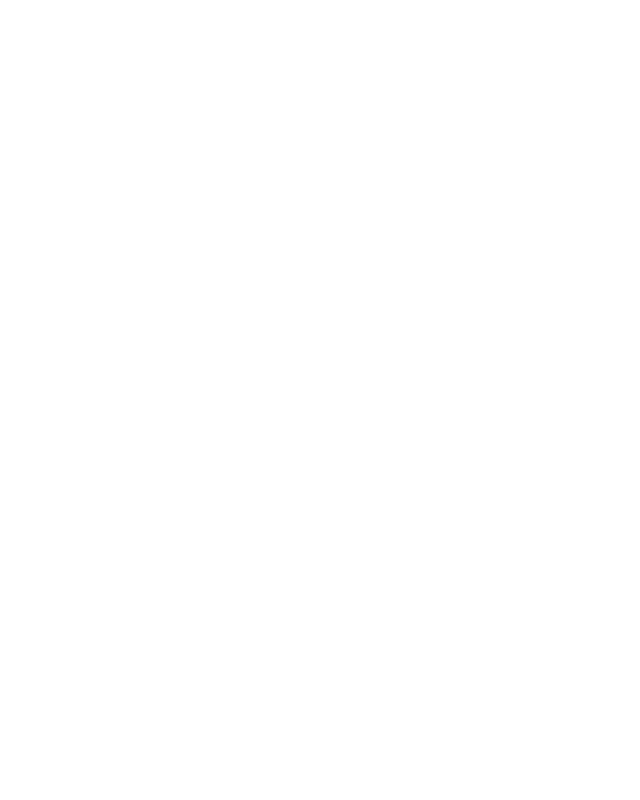
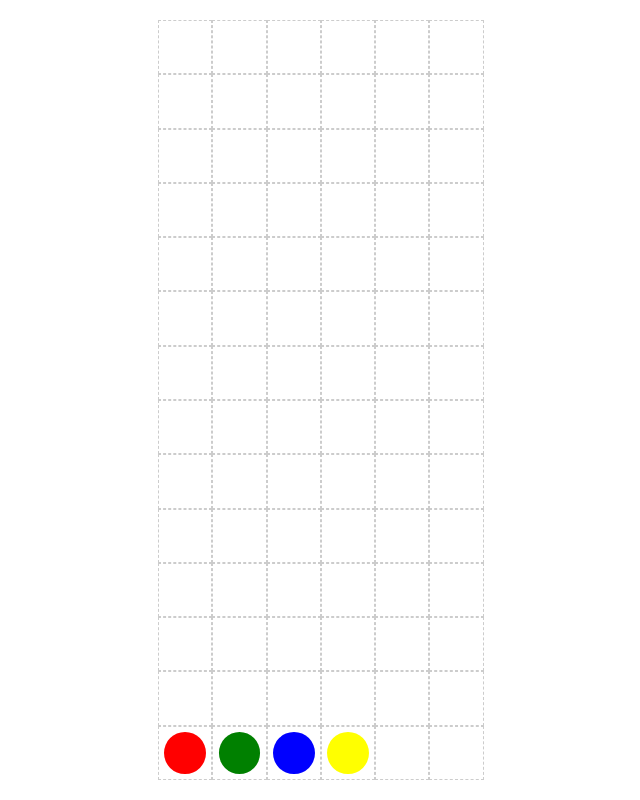
Before and after one commit to tekuteku-ploddingly/puyo-simulator, a Vue app: page / in a window 1280 px wide. Shown: the whole page, without its empty margins (482-1122 px from the left). Built offline with nearby package versions, Linux system fonts and the light colour scheme.

Commit message:
grid にぷよを描画

```diff
--- a/src/App.vue
+++ b/src/App.vue
@@ -1,9 +1,43 @@
-<script setup lang="ts"></script>
+<script setup lang="ts">
+import FieldView from './components/FieldView.vue'
+
+// One Based Index で列数と行数を指定
+const xColumn = 6 // 6列
+const yRow = 14 // 14行
+
+// ONE Based Index で puyo の位置を指定
+const puyo = [
+  { color: 'red', x: 1, y: 1 },
+  { color: 'green', x: 2, y: 1 },
+  { color: 'blue', x: 3, y: 1 },
+  { color: 'yellow', x: 4, y: 1 },
+]
+</script>
 
 <template>
   <header></header>
 
-  <main></main>
+  <main>
+    <FieldView
+      :puyo="puyo"
+      :xColumn="xColumn"
+      :yRow="yRow"
+      :style="{ '--columns': xColumn, '--rows': yRow }"
+      class="field-container"
+    />
+  </main>
 </template>
 
-<style scoped></style>
+<style scoped>
+main {
+  padding: 20px 0;
+  box-sizing: border-box;
+  height: 100dvh;
+}
+
+/** 40px が画面端からのマージン */
+.field-container {
+  width: min(100vw, calc((100dvh - 40px) / var(--rows) * var(--columns)));
+  height: min(calc(100dvh - 40px), calc(100vw / var(--columns) * var(--rows)));
+}
+</style>
--- /dev/null
+++ b/src/components/FieldView.vue
@@ -0,0 +1,60 @@
+<script setup lang="ts">
+withDefaults(
+  defineProps<{
+    puyo: {
+      color: string
+      x: number
+      y: number
+    }[]
+    xColumn: number
+    yRow: number
+  }>(),
+  {
+    puyo: () => [],
+    xColumn: 6, // 6列
+    yRow: 14, // 14行
+  },
+)
+</script>
+
+<template>
+  <!-- v-for と grid は ONE Based Index -->
+  <div class="field" :style="{ '--columns': xColumn, '--rows': yRow }">
+    <template v-for="y in yRow" :key="y">
+      <!-- y軸の反転の調整を grid の order で行う。 y を負数にして絶対値が大きいものを上から描画する -->
+      <div v-for="x in xColumn" :key="x" class="cell" :style="{ order: -y }">
+        <div
+          v-for="p in puyo.filter((p) => p.x === x && p.y === y)"
+          :key="p.color"
+          :style="{ backgroundColor: p.color }"
+          class="puyo"
+        ></div>
+      </div>
+    </template>
+  </div>
+</template>
+
+<style scoped>
+/**
+ * 親は FieldView の横幅をcss で指定する
+ * FieldView側は指定された横幅いっぱいでグリッドを描画する
+**/
+.field {
+  width: 100%;
+  aspect-ratio: var(--columns) / var(--rows);
+  display: grid;
+  grid-template-columns: repeat(var(--columns), 1fr);
+  grid-template-rows: repeat(var(--rows), 1fr);
+}
+.cell {
+  border: 1px dashed #ccc;
+  display: flex;
+  align-items: center;
+  justify-content: center;
+}
+.puyo {
+  width: 80%;
+  height: 80%;
+  border-radius: 50%;
+}
+</style>
```
